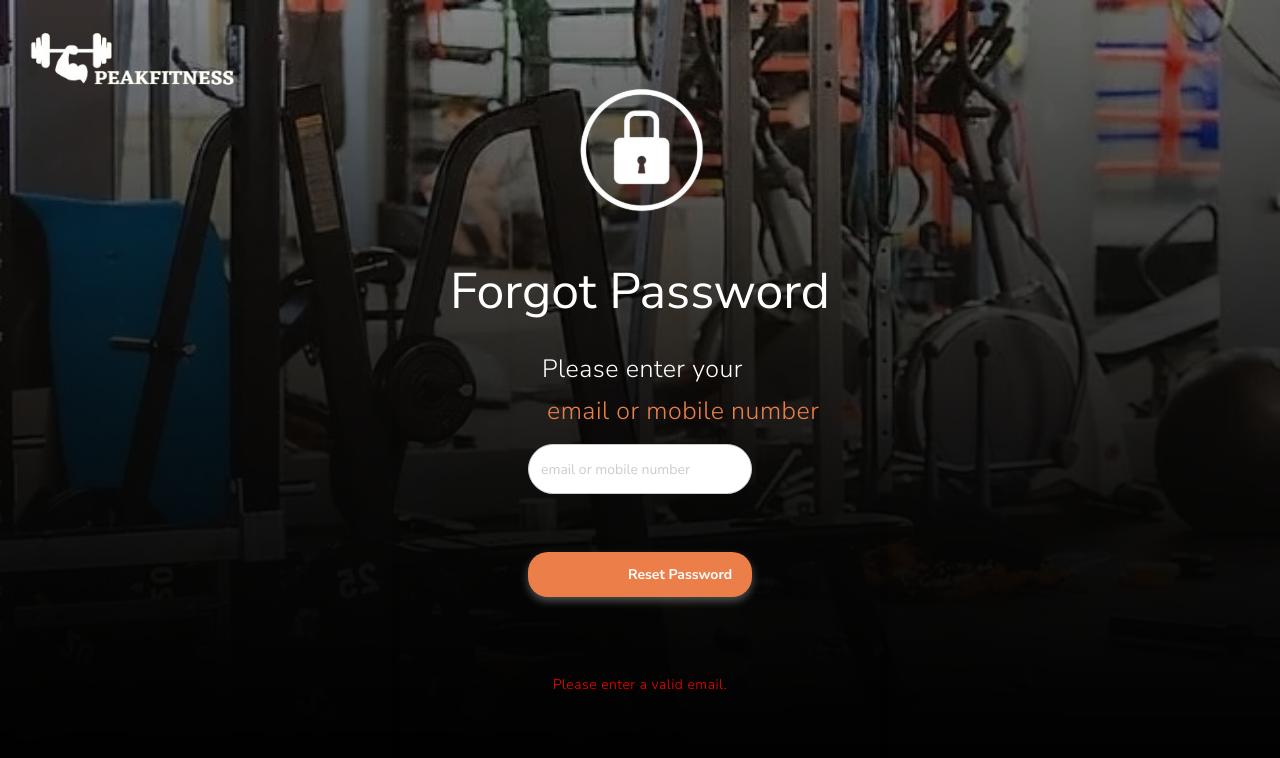
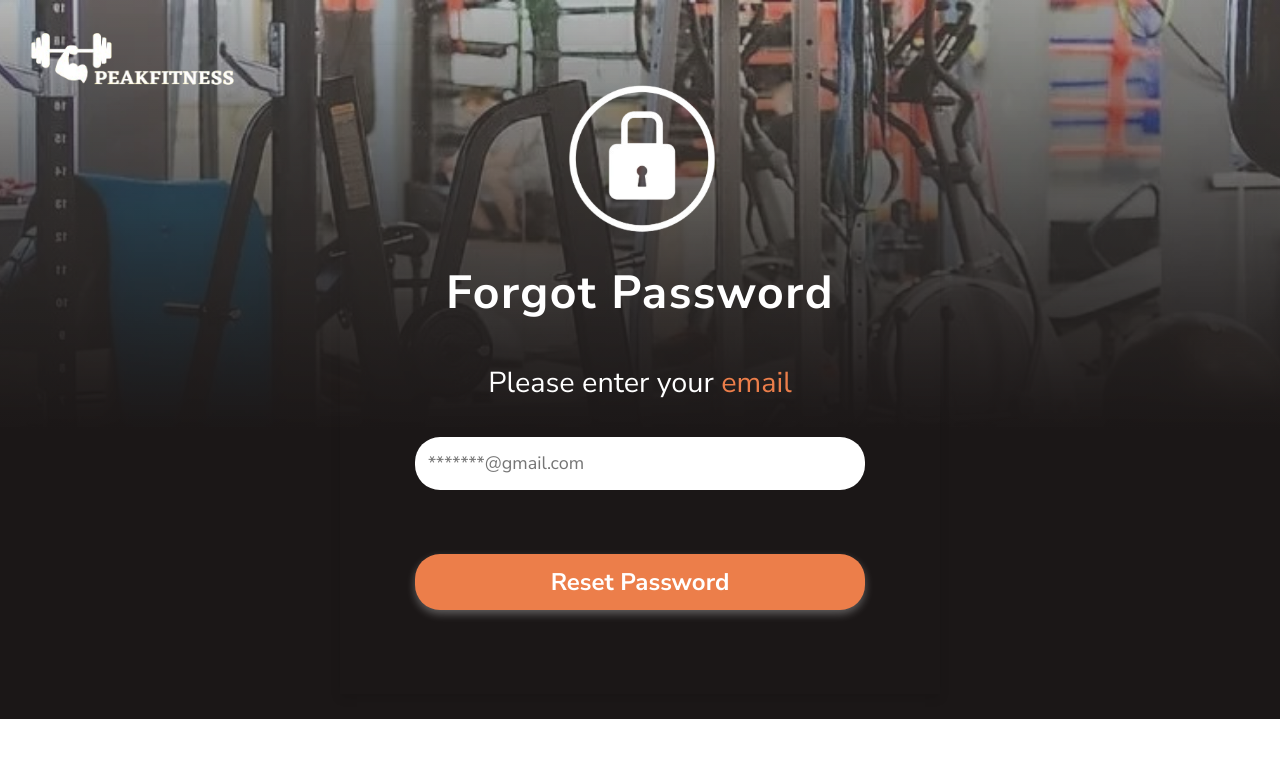
Before and after one commit to nawal-ali/PeakFitness, a React (Vite) app in the folder project/: page /Forget-password in a window 1280 px wide. Shown: the top 758 px of the page. Built offline with nearby package versions, Linux system fonts and the light colour scheme.

Commit message:
Forget-Pssw update+respo

```diff
--- a/project/src/App.jsx
+++ b/project/src/App.jsx
@@ -1,7 +1,7 @@
 import { BrowserRouter as Router, Routes, Route } from "react-router-dom";
 // import CalorieAuthPanels from "./pages/Calculators/Calorie Calculator/Calorie";
 // import BMRCalculator from "./pages/Calculators/BMI Calculator/BMI";
-import AuthForm from "./pages/Auth/Login/Login";
+// import AuthForm from "./pages/Auth/Login/Login";
 import ForgetPassword from "./pages/Auth/Password/Forget-password/Forget";
 // import Carousel from "./pages/Calculators/Slider/slider";
 // import CalorieCalculator from "./pages/Calculators/Calorie Calculator/Calorie";
@@ -23,7 +23,7 @@ function App() {
     // <test_FOFO/>
     <Router>
       <Routes>
-        <Route path="/login" element={<AuthForm />} />
+        {/* <Route path="/login" element={<AuthForm />} /> */}
         <Route path="/Forget-password" element={<ForgetPassword/>} />
         {/* <Route path="/Calorie" element={<CalorieAuthPanels/>} /> */}
       </Routes>
--- a/project/src/pages/Auth/Login/Auth.css
+++ b/project/src/pages/Auth/Login/Auth.css
@@ -37,18 +37,18 @@ h1 {
     bottom: 70px;
 }
 
-h2 {
+/* h2 {
     text-align: center;
-}
+} */
 
-p {
+/* p {
     font-size: 24px;
     font-weight: 100;
     line-height: 35px;
     letter-spacing: 0.5px;
     margin: 20px 0 30px;
     width: 70%;
-}
+} */
 
 .container {
     background-color: #202020;
@@ -165,7 +165,8 @@ p {
     transform: translateX(20%);
 }
 
-form {
+.form-container-sign-in-container,
+.form-container-sign-up-container {
     background-color: #202020;
     display: flex;
     color: #000;
@@ -179,16 +180,16 @@ form {
     text-align: center;
 }
 
-input {
+/* input {
     background-color: #eee;
     border: none;
     padding: 12px 15px;
     margin: 8px 0;
     width: 80%;
     border-radius: 5px;
-}
+} */
 
-button {
+/* button {
     border-radius: 20px;
     border: 1px solid #DBDBDB;
     background-color: #DBDBDB;
@@ -198,7 +199,7 @@ button {
     padding: 12px 45px;
     letter-spacing: 1px;
     transition: transform 80ms ease-in;
-}
+} */
 
 button:active {
     transform: scale(0.95);
--- a/project/src/pages/Auth/Login/Login.jsx
+++ b/project/src/pages/Auth/Login/Login.jsx
@@ -135,7 +135,7 @@ const AuthForm = () => {
 
     return (
         <div className="container" id="container" ref={containerRef}>
-            <div className="form-container sign-up-container">
+            <div className="form-container-sign-up-container">
                 <div className="signup-circles"></div>
                 <form onSubmit={handleSignUpSubmit}>
                     <h1 className="Login">Sign Up</h1>
@@ -296,7 +296,7 @@ const AuthForm = () => {
                 </form>
             </div>
 
-            <div className="form-container sign-in-container">
+            <div className="form-container-sign-in-container">
                 <div className="login-circles"></div>
                 <form onSubmit={handleSignInSubmit}>
                     <h1 className="Logoo">Login</h1>
--- a/project/src/pages/Auth/Password/Forget-password/Auth-F.css
+++ b/project/src/pages/Auth/Password/Forget-password/Auth-F.css
@@ -1,95 +1,136 @@
 @import url('https://fonts.googleapis.com/css2?family=Nunito+Sans:wght@300;400;700&display=swap');
 
-body {
-    background: linear-gradient(to bottom, rgba(34, 34, 34, 0.5), rgba(0, 0, 0, 1)),
-                url('../../../../../images/Password-image.jpeg') center/cover no-repeat;
-    background-blend-mode: multiply;
+/* Main-container-Auth-FP carries the background and full layout */
+.Main-container-Auth-FP {
     font-family: 'Nunito Sans', sans-serif;
-    height: 100vh;
-    justify-content: center;
-    align-items: center;
-    margin: 0;
-}
-
-.container-FP {
     display: flex;
     flex-direction: column;
     align-items: center;
     justify-content: center;
-    background: transparent;
-    padding: 40px;
-    border-radius: 12px;
-    box-shadow: 0px 4px 10px rgba(0, 0, 0, 0.1);
-    text-align: center;
+    background: linear-gradient(to bottom, rgba(109, 109, 109, 0.4), rgb(27, 23, 23)60%),
+                url('../../../../../images/Password-image.jpeg') center/cover no-repeat;
+    width: 100vw;
+    padding-top: 3.5%;
+    padding-bottom: 2%;
 }
 
-h2 {
-    color: white;
-    font-size: 50px;
-    margin-bottom: 10px;
+/* container-Auth-FP provides space for the form */
+.container-Auth-FP {
+    box-shadow: 0px 4px 10px rgba(0, 0, 0, 0.1);
+    padding: 20px; /* Added padding to give the form breathing room */
+    width: 100%; /* Ensures it can expand */
+    max-width: 600px; /* Increased max-width to allow form to grow */
 }
 
-p {
-    color: white;
-    font-size: 25px;
-    margin-bottom: 7px;
-    margin-left: 0px;
+/* Form styling */
+.forgot-password-box-Auth-FP {
+    background-color: transparent;
+    display: flex;
+    color: #fff;
+    align-items: center;
+    justify-content: center;
+    flex-direction: column;
+    text-align: center;
+    width: 100%; /* Ensures the form takes full available width */
 }
 
-.Parag-2-FP {
+/* Header and text styling */
+.header-Auth-F {
+    font-size: 2.9rem; /* Slightly larger header */
+    color: #fff;
+    margin-bottom: 25px;
+    font-weight: bold;
+    letter-spacing: 1.5px;
+}
+
+.Under-header-Auth-FP {
+    font-size: 1.8rem; /* Slightly larger text */
+    margin: 1rem auto;
+}
+
+.Span-Auth-FP {
     color: #EC7E4A;
-    margin-left: 10px;
     margin-top: 0;
 }
 
-.svg-container-FP {
+/* SVG container */
+.svg-container-Auth-FP {
     display: flex;
     justify-content: center;
     align-items: center;
-    margin-bottom: 15px;
+    margin-bottom: 20px;
 }
 
-.svg-container-FP img {
-    width: 150px;
-    height: 150px;
+.svg-container-Auth-FP img {
+    width: 180px; /* Slightly larger icon */
+    height: 180px;
     object-fit: contain;
 }
 
-input {
-    padding: 12px;
-    width: 80%;
-    margin-bottom: 50px;
-    border: 1px solid #ccc;
-    border-radius: 30px;
-    background-color: #fff;
+/* Adjusted input container */
+.input-container-Auth-FP {
+    display: flex;
+    flex-direction: column;
+    align-items: center;
+    width: 100%;
+    max-width: 500px; /* Increased max-width to make the form wider */
+    font-size: 1.8rem;
+
 }
 
-.button-bt3-FP {
+/* Styling for input and submit */
+.input-Auth-FP,
+.submit-Auth-FP {
+    width: 90%; /* Increased from 80% to 90% to make it wider */
+    padding: 13px; /* Increased padding for a larger feel */
+    border-radius: 25px;
+    background-color: #fff;
+    font-size: 18px; /* Increased font size */
+    outline: none;
+    border: none;
+    margin-bottom: 4rem; /* Increased spacing */
+}
+
+/* Specific styling for submit button */
+.submit-Auth-FP {
     background: #EC7E4A;
+    padding: 10px;
     color: white;
-    border: none;
-    padding: 12px 100px;
-    width: 80%;
-    border-radius: 20px;
     cursor: pointer;
     transition: background 0.3s, box-shadow 0.3s;
     font-weight: bold;
-    font-size: 14px;
     box-shadow: 0px 4px 8px rgba(255, 255, 255, 0.3);
+    font-size: 1.5rem;
 }
 
-.button-bt3-FP:hover {
+.submit-Auth-FP:hover {
     background: #ff9966;
     box-shadow: 0px 6px 12px rgba(255, 255, 255, 0.5);
 }
 
-.message-FP {
+/* Message and error styling */
+.message-Auth-FP {
     color: green;
-    margin-top: 10px;
+    margin-top: 15px;
     animation: slideIn 1s ease-in-out;
-    margin-left: -150px;
+    font-size: 16px; /* Slightly larger */
 }
 
+.error-message-Auth-FP {
+    color: red;
+    font-size: 16px; /* Slightly larger */
+}
+
+/* Logo styling */
+.logo-Auth-FP {
+    position: absolute;
+    top: 15px;
+    left: 10px;
+    width: 250px;
+    height: auto;
+}
+
+/* Animations */
 @keyframes fadeIn {
     from { opacity: 0; transform: translateY(-10px); }
     to { opacity: 1; transform: translateY(0); }
@@ -99,38 +140,94 @@ input {
     from { opacity: 0; transform: translateY(10px); }
     to { opacity: 1; transform: translateY(0); }
 }
-
-.svg-container-FP {
+/* Modal overlay (background) */
+.modal-overlay-Auth-FP {
+    position: fixed;
+    top: 0;
+    left: 0;
+    width: 100vw;
+    height: 100vh;
+    background: rgba(0, 0, 0, 0.6); /* Semi-transparent black background */
     display: flex;
     justify-content: center;
     align-items: center;
-    margin-bottom: 20px;
+    z-index: 1000; /* Ensure it’s above other content */
 }
 
-.logo-FP {
-    position: absolute;
-    top: 15px;
-    left: 10px;
-    width: 250px;
-    height: auto;
+/* Modal content */
+.modal-content-Auth-FP {
+    background: rgba(33, 33, 33,0.9);
+    padding: 20px;
+    border-radius: 10px;
+    text-align: center;
+    width: 300px;
+    box-shadow: 0px 4px 10px rgba(0, 0, 0, 0.3);
 }
 
-.error-message-FP {
-    color: red;
-    font-size: 14px;
+.modal-content-Auth-FP p {
+    margin: 0 0 15px 0;
+    font-size: 16px;
+    color: #fff;
 }
 
-form {
-    background-color: transparent;
-    display: flex;
-    color: #000;
-    align-items: center;
-    justify-content: center;
-    flex-direction: column;
-    padding: 20px;
-    width: 80%;
-    height: auto;
-    max-width: 400px;
-    text-align: center;
-    text-wrap: nowrap;
+/* Close button */
+.modal-close-btn-Auth-FP {
+    background: #EC7E4A;
+    color: white;
+    border: none;
+    padding: 8px 50px;
+    border-radius: 20px;
+    cursor: pointer;
+    font-weight: bold;
+    transition: background 0.3s;
 }
+
+.modal-close-btn-Auth-FP:hover {
+    background: #ff9966;
+}
+@media (max-width:1025px) {
+    .forgot-password-box-Auth-FP {padding-top: 10%;}
+}
+@media (max-width:821px) {
+    .forgot-password-box-Auth-FP {padding-top: 10%;}
+    .input-container-Auth-FP {max-width: 400px;}
+}
+@media (max-width:769px) {
+    .forgot-password-box-Auth-FP {padding-top: 10%;}
+
+}
+@media (max-width:431px) {
+    .container-Auth-FP{padding: 40px;}
+    .header-Auth-F {font-size: 2.6rem;}
+    .forgot-password-box-Auth-FP {padding-top: 15%;}
+    .svg-container-Auth-FP img {width: 160px;height: 160px;}
+    .logo-Auth-FP {width: 200px;}
+    .modal-content-Auth-FP {top: 25%;position: absolute;}
+}
+@media (max-width:415px) {
+    .header-Auth-F {font-size: 2.4rem;}
+}
+@media (max-width:391px) {
+    .header-Auth-F {font-size: 2.2rem;}
+    .modal-content-Auth-FP {top: 30%;}
+    .svg-container-Auth-FP img {width: 150px;height: 150px;}
+    .Under-header-Auth-FP {font-size: 1.5rem;margin: 1rem auto;    }
+}
+@media (max-width:376px) {
+    .header-Auth-F {font-size: 2.1rem;}
+    .container-Auth-FP {padding: 31px;}
+
+}
+@media(max-width:361px){
+    .container-Auth-FP {padding: 37px;}
+    .submit-Auth-FP {font-size: 1.1rem;}
+
+@media(max-width:345px){
+    .container-Auth-FP {padding: 37px;}
+    .submit-Auth-FP {font-size: 1.1rem;}
+    .header-Auth-F {font-size: 1.96rem;}
+    .Under-header-Auth-FP {font-size: 1.3rem;}
+    .container-Auth-FP {padding: 38px;}
+
+}
+}
--- a/project/src/pages/Auth/Password/Forget-password/Forget.jsx
+++ b/project/src/pages/Auth/Password/Forget-password/Forget.jsx
@@ -1,56 +1,86 @@
 import React, { useState } from "react";
-import   "./Auth-F.css"; // يفترض أن يتم تعديل اسم الملف إلى Auth-FP.css إذا لزم الأمر
-import logo from "../../../../../images/Logo-4.svg";
-import lockIcon from "../../../../../images/Lock.svg";
+import "./Auth-F.css";
 
 const ForgetPassword = () => {
     const [email, setEmail] = useState("");
-    const [messageVisible, setMessageVisible] = useState(false);
+    const [isSubmitted, setIsSubmitted] = useState(false);
+    const [modalMessage, setModalMessage] = useState(""); // State for modal message
+    const [showModal, setShowModal] = useState(false); // State to show/hide modal
+
+    // Email validation regex
+    const validateEmail = (email) => {
+        const emailRegex = /^[^\s@]+@[^\s@]+\.[^\s@]+$/;
+        return emailRegex.test(email);
+    };
 
     const handleSubmit = (e) => {
         e.preventDefault();
-        if (email.trim() !== "") {
-            setMessageVisible(true);
+        setIsSubmitted(true); // Mark form as submitted
+
+        if (email.trim() === "") {
+            setModalMessage("Please enter an email.");
+            setShowModal(true);
+        } else if (!validateEmail(email)) {
+            setModalMessage("Please enter a valid email format.");
+            setShowModal(true);
         } else {
-            setMessageVisible(false);
+            setModalMessage("Check your email for the reset link.");
+            setShowModal(true);
+            setEmail(""); // Optional: Clear input after success
+            setIsSubmitted(false); // Reset submission state
         }
     };
 
+    const closeModal = () => {
+        setShowModal(false);
+        setModalMessage("");
+    };
+
     return (
-        <div className="container-FP">
-            <img src={logo} alt="Logo" className="logo-FP" />
-            <div className="svg-container-FP">
-                <img src={lockIcon} alt="Reset Password Icon" />
+        <div className="Main-container-Auth-FP">
+            <img src="../../../../../images/Logo-4.svg" alt="Logo" className="logo-Auth-FP" />
+            <div className="container-Auth-FP">
+                <form onSubmit={handleSubmit} className="forgot-password-box-Auth-FP">
+                    <div className="svg-container-Auth-FP">
+                        <img src="../../../../../images/Lock.svg" alt="Reset Password Icon" />
                     </div>
-
-            <form onSubmit={handleSubmit} className="forgot-password-box-FP">
-                <h2>Forgot Password</h2>
-                <p>Please enter your </p>
-                <p className="Parag-2-FP">email or mobile number</p>
-
+                    <h2 className="header-Auth-F">Forgot Password</h2>
+                    <div className="Under-header-Auth-FP">
+                        <p>Please enter your <span className="Span-Auth-FP">email</span></p>
+                        <p className="Parag-2-Auth-FP"></p>
+                    </div>
+                    <div className="input-container-Auth-FP">
                         <input
+                            className="input-Auth-FP"
                             type="email"
                             id="email"
                             name="email"
                             value={email}
                             onChange={(e) => setEmail(e.target.value)}
-                    placeholder="email or mobile number"
-                    required
+                            placeholder="*******@gmail.com"
                         />
-
                         <input
+                            className="submit-Auth-FP"
                             type="submit"
                             id="resetPassword"
                             name="resetPassword"
                             value="Reset Password"
-                    className="button-bt3-FP"
                         />
+                    </div>
+                </form>
+            </div>
 
-                {messageVisible && <p className="message-FP">Check your email for the reset link.</p>}
-                {!messageVisible && email.trim() === "" && (
-                    <p className="error-message-FP">Please enter a valid email.</p>
+            {/* Modal Popup */}
+            {showModal && (
+                <div className="modal-overlay-Auth-FP">
+                    <div className="modal-content-Auth-FP">
+                        <p>{modalMessage}</p>
+                        <button className="modal-close-btn-Auth-FP" onClick={closeModal}>
+                            OK
+                        </button>
+                    </div>
+                </div>
             )}
-            </form>
         </div>
     );
 };
--- a/project/src/pages/Auth/Password/New-Password/Auth-N.css
+++ b/project/src/pages/Auth/Password/New-Password/Auth-N.css
@@ -35,13 +35,6 @@ h2 {
     white-space: nowrap;
 }
 
-p {
-    color: white;
-    font-size: 22px;
-    margin: 20px 0px;
-    margin-right: 120px;
-    text-wrap: nowrap;
-}
 
 .svg-container-NP {
     display: flex;
```
Lines whose indentation alone changed are shown as unchanged.
